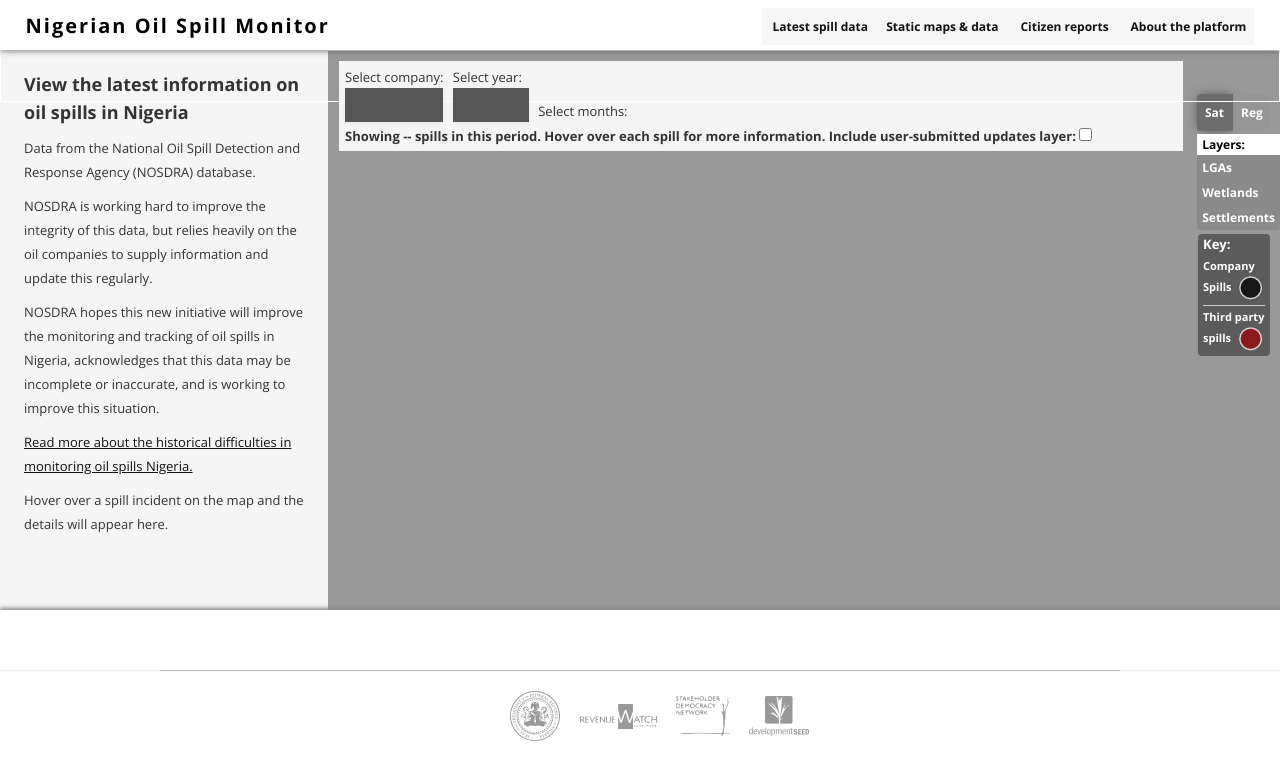
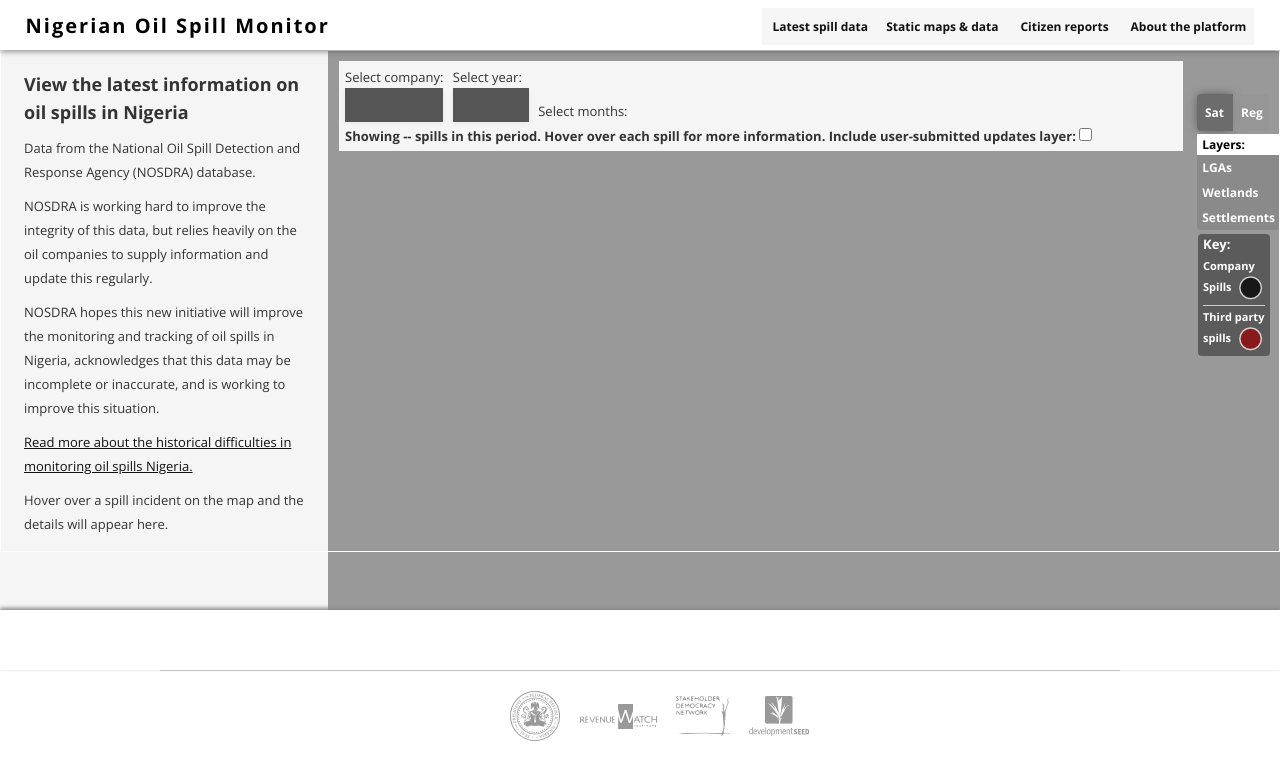
Before and after one commit to sdn4nigeria/monitoring-platform, a Jekyll site: the page built from index.html, in a window 1280 px wide. Shown: the top 780 px of the page. Built offline with Jekyll 4.4.1, drawn with Linux system fonts in a browser that asks for light colours; nearby versions of some CDN libraries; some web fonts are replaced; library files that are not in the unit come from our copies; Markdown is read by kramdown in place of the engine named in the settings.

Commit message:
Update index.html

```diff
--- a/index.html
+++ b/index.html
@@ -46,7 +46,7 @@ class: frontpage
     </div>
     <div id='timelinks'>
       <div class='stage'>
-     <div style='position:relative;border:1px solid #fff;'>
+     <div style='position:relative;border:1px solid #fff;height:500px;'>
         <div class='filter'>
           <div class='map-limiter'>
             <ul id='dropdown-companies' class='dropdown'>
```
